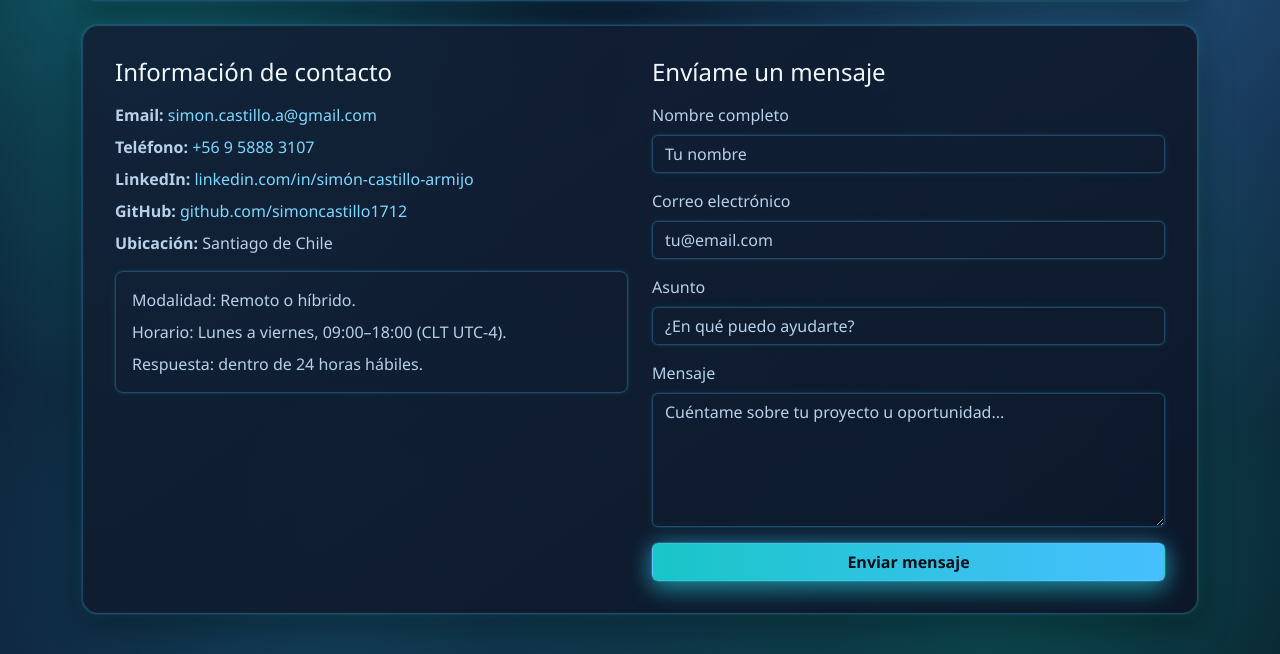
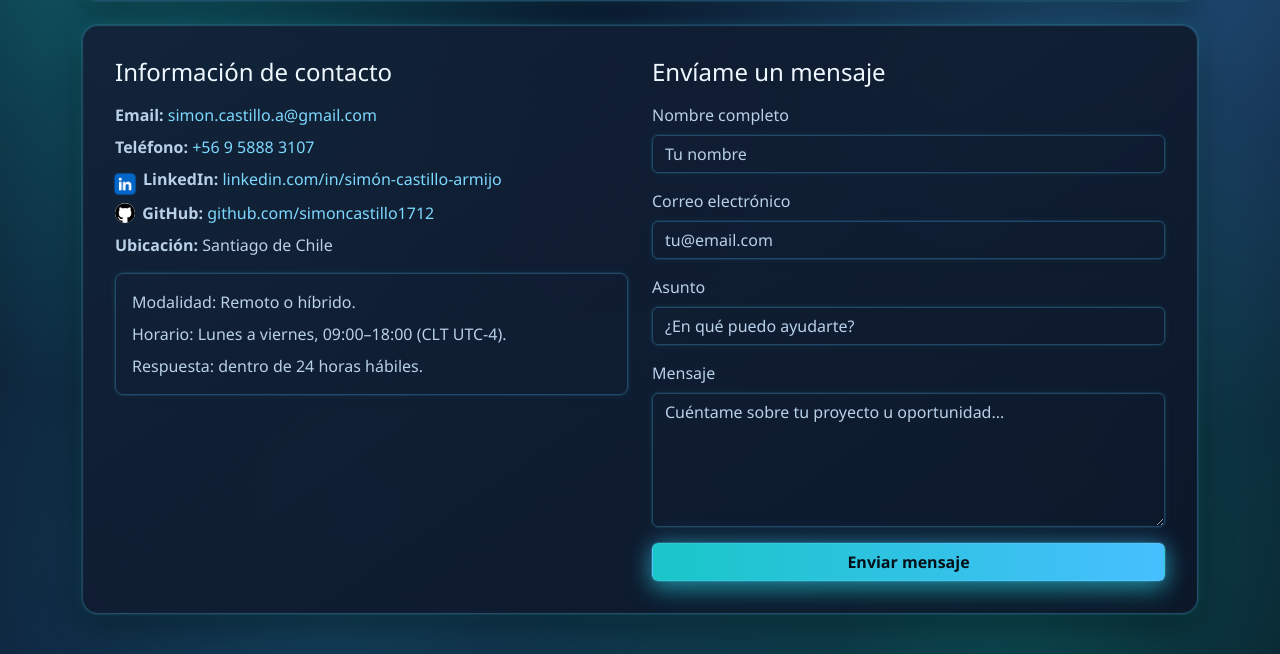
Before and after one commit to simoncastillo1712/webPortfolio, a Django app: page /contacto/ in a window 1280 px wide. Shown: the part 263-917 px from the top of the page. Run offline with Django 5.2, Linux system fonts and the light colour scheme.

Commit message:
feat: add GitHub and LinkedIn logos to social links
Co-Authored-By: Claude Sonnet 5.5 <noreply@anthropic.com>

```diff
--- a/config/portafolio/templates/base.html
+++ b/config/portafolio/templates/base.html
@@ -186,6 +186,10 @@
                 0 0 30px rgba(71, 191, 255, 0.62);
         }
 
+        .social-ico { height: 1.25em; width: 1.25em; object-fit: contain; margin-right: .45rem; vertical-align: -.22em; }
+        .social-ico--gh { background: #fff; border-radius: 50%; }
+        .social-ico--li { height: 1.75em; width: 1.75em; margin: -.3em .25rem -.3em -.25em; vertical-align: -.5em; }
+
         ::placeholder {
             color: var(--text-muted) !important;
             opacity: 0.7;
--- a/config/portafolio/templates/cienciaDatos.html
+++ b/config/portafolio/templates/cienciaDatos.html
@@ -256,8 +256,8 @@ pred = model.predict(test[FEATS])
     <p class="text-muted-custom mb-4">Estoy disponible para prácticas, proyectos y primeros roles en análisis de datos y Machine Learning.</p>
     <div class="d-flex flex-wrap gap-2 justify-content-center">
         <a href="{% url 'contacto' %}" class="btn btn-accent btn-lg">Conversemos</a>
-        <a href="https://www.linkedin.com/in/sim%C3%B3n-castillo-armijo" target="_blank" rel="noopener noreferrer" class="btn btn-outline-light btn-lg">LinkedIn</a>
-        <a href="https://github.com/simoncastillo1712" target="_blank" rel="noopener noreferrer" class="btn btn-outline-light btn-lg">GitHub</a>
+        <a href="https://www.linkedin.com/in/sim%C3%B3n-castillo-armijo" target="_blank" rel="noopener noreferrer" class="btn btn-outline-light btn-lg"><img src="{% static 'img/logo linkedin.png' %}" alt="" class="social-ico social-ico--li">LinkedIn</a>
+        <a href="https://github.com/simoncastillo1712" target="_blank" rel="noopener noreferrer" class="btn btn-outline-light btn-lg"><img src="{% static 'img/logo github.png' %}" alt="" class="social-ico social-ico--gh">GitHub</a>
     </div>
 </section>
 {% endblock %}
--- a/config/portafolio/templates/contacto.html
+++ b/config/portafolio/templates/contacto.html
@@ -1,4 +1,5 @@
 {% extends "base.html" %}
+{% load static %}
 
 {% block contenido %}
 <section class="section-card mb-4">
@@ -16,8 +17,8 @@
             <ul class="list-unstyled text-muted-custom">
                 <li class="mb-2"><strong>Email:</strong> <a href="mailto:simon.castillo.a@gmail.com" class="text-decoration-none">simon.castillo.a@gmail.com</a></li>
                 <li class="mb-2"><strong>Teléfono:</strong> <a href="tel:+56958883107" class="text-decoration-none">+56 9 5888 3107</a></li>
-                <li class="mb-2"><strong>LinkedIn:</strong> <a href="https://www.linkedin.com/in/sim%C3%B3n-castillo-armijo" target="_blank" rel="noopener noreferrer" class="text-decoration-none">linkedin.com/in/simón-castillo-armijo</a></li>
-                <li class="mb-2"><strong>GitHub:</strong> <a href="https://github.com/simoncastillo1712" target="_blank" rel="noopener noreferrer" class="text-decoration-none">github.com/simoncastillo1712</a></li>
+                <li class="mb-2"><img src="{% static 'img/logo linkedin.png' %}" alt="" class="social-ico social-ico--li"><strong>LinkedIn:</strong> <a href="https://www.linkedin.com/in/sim%C3%B3n-castillo-armijo" target="_blank" rel="noopener noreferrer" class="text-decoration-none">linkedin.com/in/simón-castillo-armijo</a></li>
+                <li class="mb-2"><img src="{% static 'img/logo github.png' %}" alt="" class="social-ico social-ico--gh"><strong>GitHub:</strong> <a href="https://github.com/simoncastillo1712" target="_blank" rel="noopener noreferrer" class="text-decoration-none">github.com/simoncastillo1712</a></li>
                 <li class="mb-2"><strong>Ubicación:</strong> Santiago de Chile</li>
             </ul>
             <div class="p-3 rounded-3 border border-secondary-subtle text-muted-custom mt-3">
--- a/config/portafolio/templates/inicio.html
+++ b/config/portafolio/templates/inicio.html
@@ -19,8 +19,8 @@
                     <p class="text-muted-custom mb-0" style="font-size:.85rem;">Santiago, Chile</p>
                 </div>
                 <div class="d-flex gap-2">
-                    <a href="https://github.com/simoncastillo1712" target="_blank" rel="noopener noreferrer" class="btn btn-accent btn-sm">GitHub</a>
-                    <a href="https://www.linkedin.com/in/sim%C3%B3n-castillo-armijo" target="_blank" rel="noopener noreferrer" class="btn btn-outline-light btn-sm">LinkedIn</a>
+                    <a href="https://github.com/simoncastillo1712" target="_blank" rel="noopener noreferrer" class="btn btn-accent btn-sm"><img src="{% static 'img/logo github.png' %}" alt="" class="social-ico social-ico--gh">GitHub</a>
+                    <a href="https://www.linkedin.com/in/sim%C3%B3n-castillo-armijo" target="_blank" rel="noopener noreferrer" class="btn btn-outline-light btn-sm"><img src="{% static 'img/logo linkedin.png' %}" alt="" class="social-ico social-ico--li">LinkedIn</a>
                 </div>
             </div>
         </div>
--- a/config/portafolio/templates/proyectos.html
+++ b/config/portafolio/templates/proyectos.html
@@ -406,7 +406,7 @@
     </p>
     <div class="d-flex flex-wrap gap-2">
         <a href="https://github.com/simoncastillo1712" target="_blank" rel="noopener noreferrer" class="btn btn-accent">
-            Ir a mi GitHub
+            <img src="{% static 'img/logo github.png' %}" alt="" class="social-ico social-ico--gh">Ir a mi GitHub
         </a>
         <a href="{% static 'docs/CV Simon Castillo 2026.pdf' %}" download class="btn btn-accent">
             Descargar CV
```
Also changed, not shown: config/portafolio/static/img/logo github.png (added), config/portafolio/static/img/logo linkedin.png (added).
